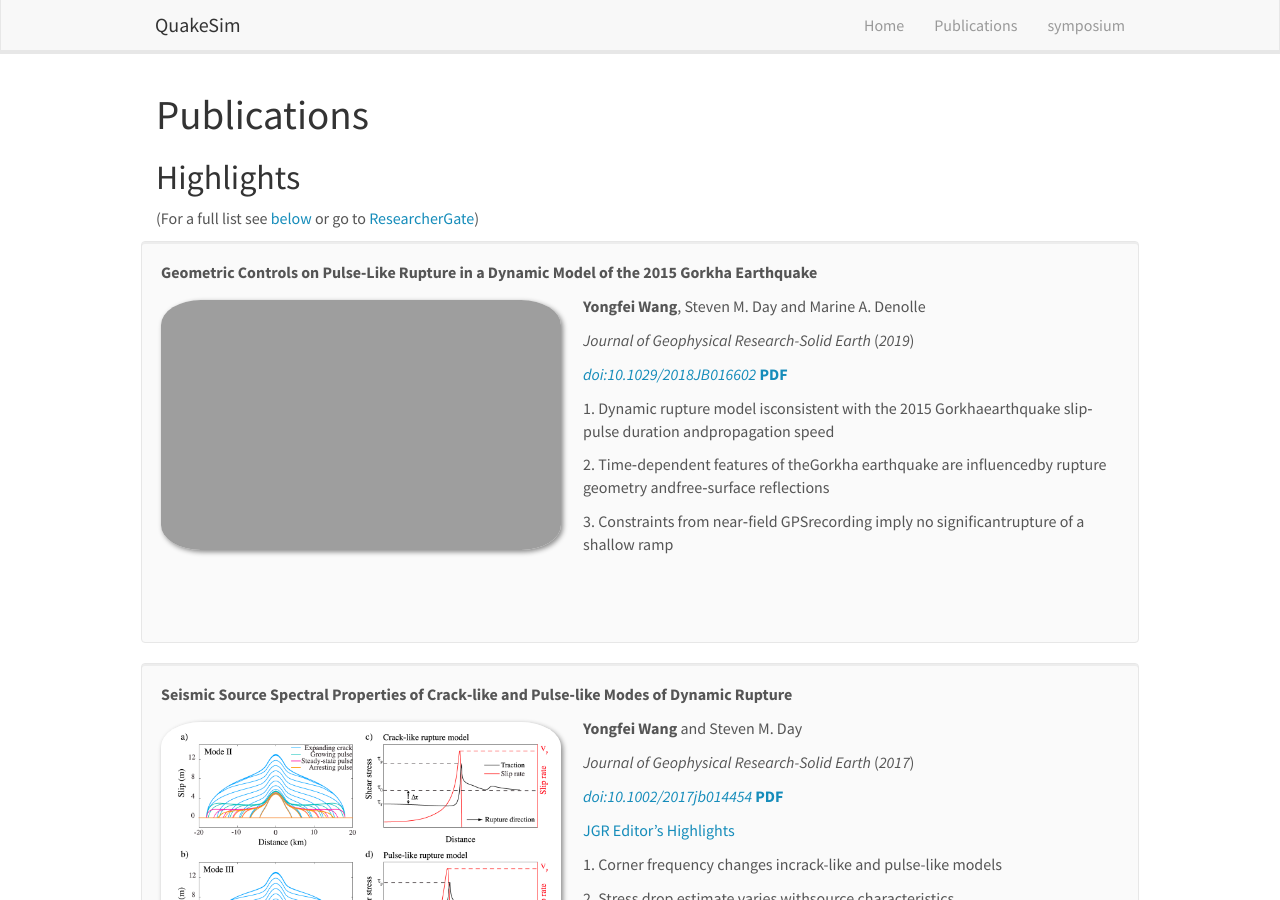
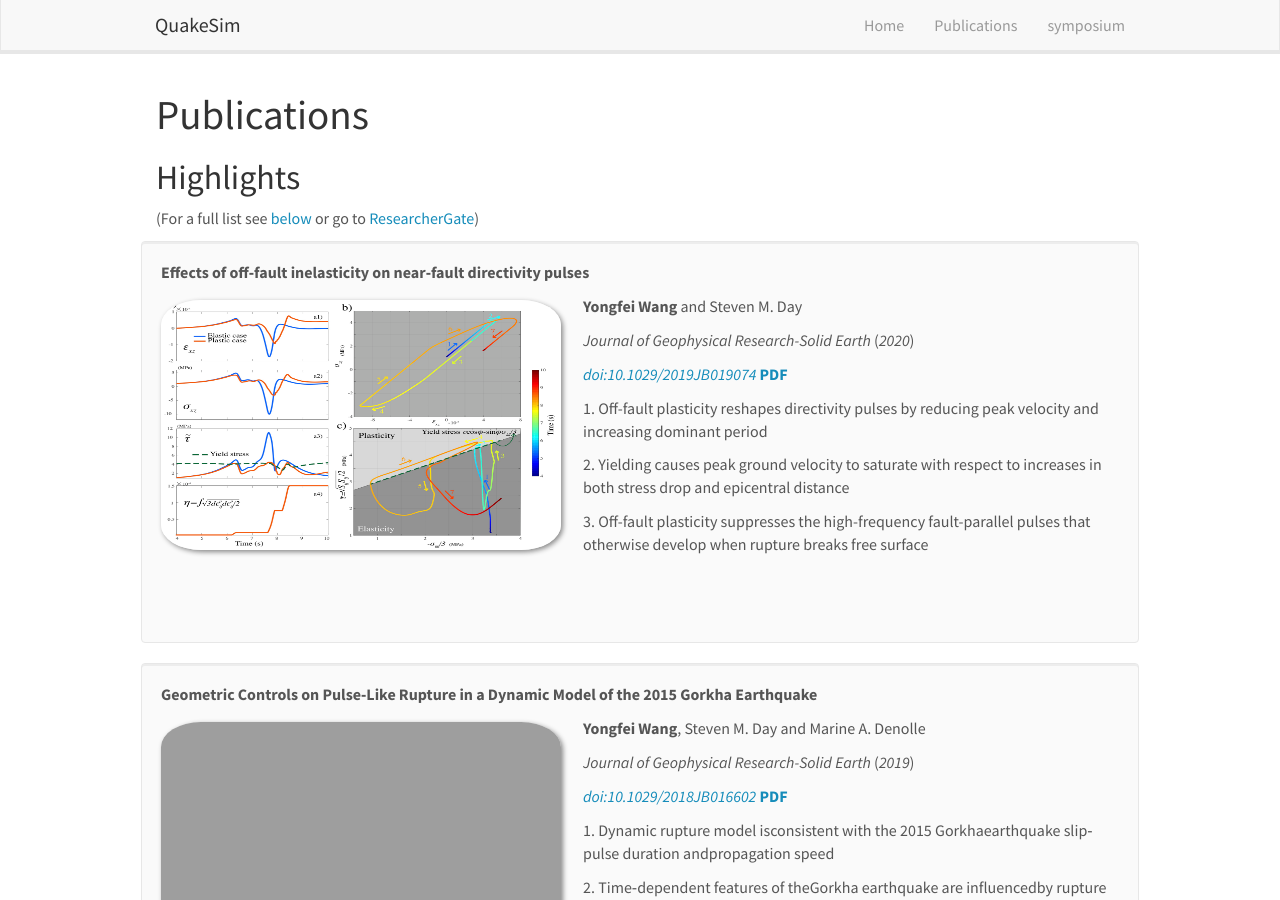
Before and after one commit to wangyf/wangyf.github.io, a Jekyll site: the page built from _pages/publications.md, in a window 1280 px wide and 900 px high. Built offline with Jekyll 4.4.1, drawn with Linux system fonts in a browser that asks for light colours; nearby versions of some CDN libraries; some of the changed text lies outside the part shown.

Commit message:
committing my jekyll theme

```diff
--- a/_data/publist.yml
+++ b/_data/publist.yml
@@ -16,6 +16,26 @@
 #   news2:
 #   news2link:
 #	PDF
+
+- title: "Effects of off‐fault inelasticity on near‐fault directivity pulses"
+  journal: Journal of Geophysical Research-Solid Earth
+  volume: xxx, xxx
+  doi: 10.1029/2019JB019074
+  year: 2020
+  image: wangday20.jpg
+  description:
+  key1: Off-fault plasticity reshapes directivity pulses by reducing peak velocity and increasing dominant period
+  key2: Yielding causes peak ground velocity to saturate with respect to increases in both stress drop and epicentral distance
+  key3: Off-fault plasticity suppresses the high-frequency fault-parallel pulses that otherwise develop when rupture breaks free surface
+  authors: <strong>Yongfei Wang</strong> and Steven M. Day
+  link:
+    url: https://agupubs.onlinelibrary.wiley.com/doi/10.1029/2019JB019074
+    display:  doi:10.1029/2019JB019074
+  highlight: 1
+  news2:
+  news2link:
+  pdf: wangday20.pdf
+  cat: journal
 
 - title: "Geometric Controls on Pulse‐Like Rupture in a Dynamic Model of the 2015 Gorkha Earthquake"
   journal: Journal of Geophysical Research-Solid Earth
```
Also changed, not shown: images/pubpic/wangday20.jpg (added), 4 other files.
